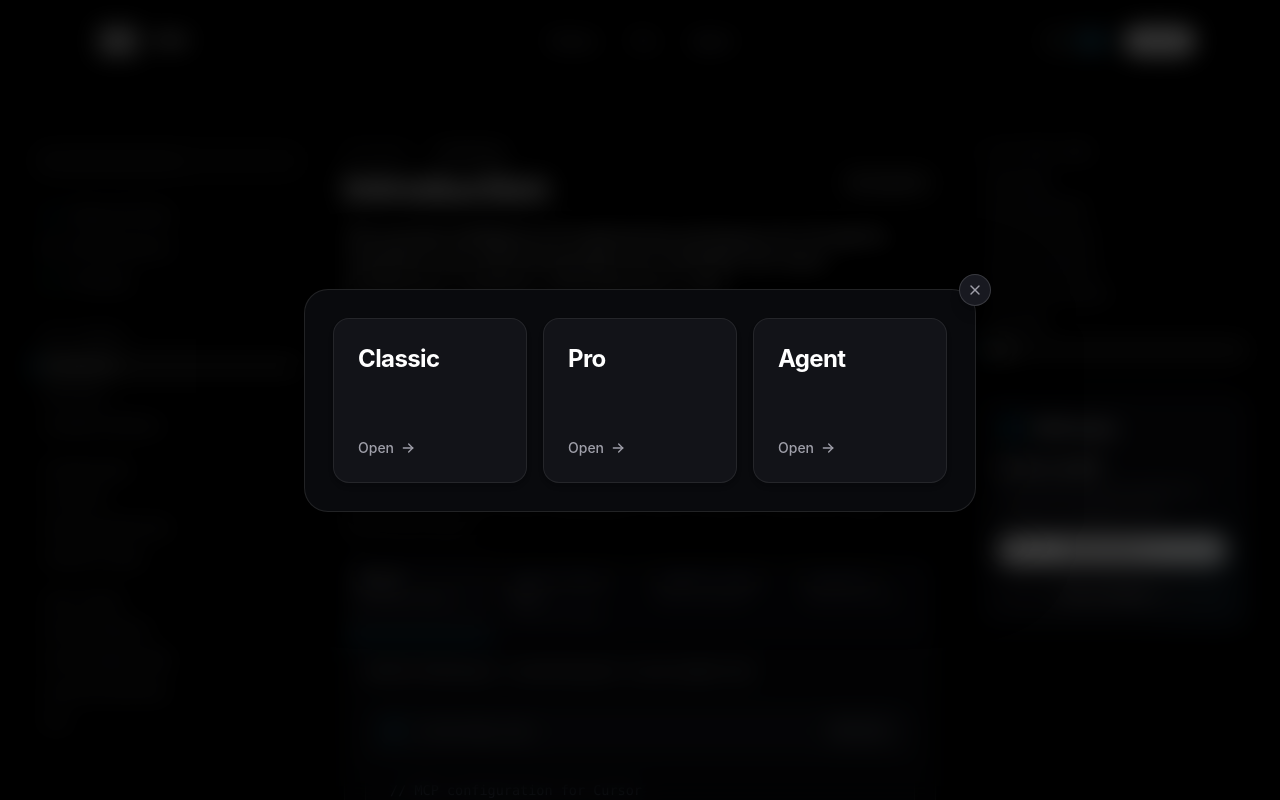
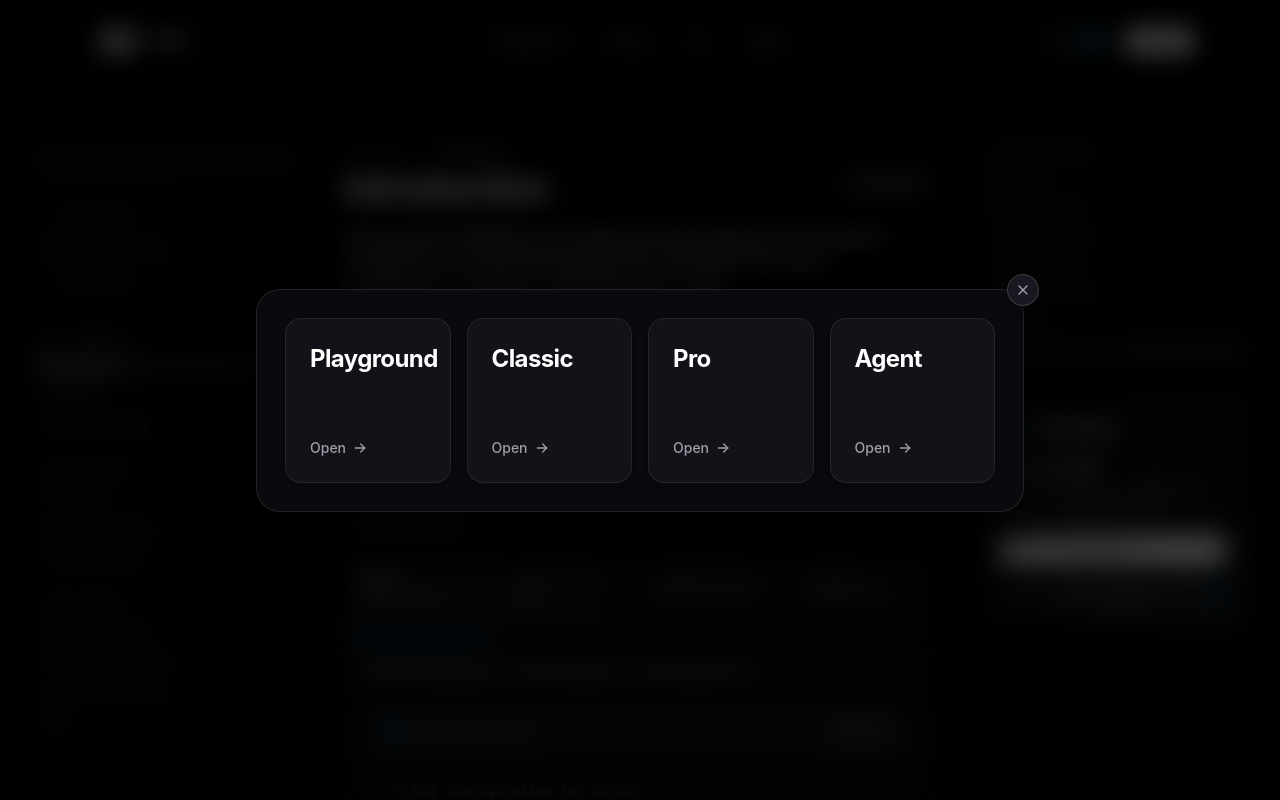
Before and after one commit to Kal215/prompt-workspace, a Next.js app in the folder apps/web/: page /docs in a window 1280 px wide. Both pictures are taken after a click on the button "Launch". Shown: the top 800 px of the page. Built offline with nearby package versions, Linux system fonts and the light colour scheme; grey boxes are pictures that could not be loaded.

Commit message:
feat(web): posisikan Playground di atas Classic pada sidebar, tambahkan Playground pada navbar docs, dan hubungkan Quick Link Playground

```diff
--- a/apps/web/src/app/docs/page.tsx
+++ b/apps/web/src/app/docs/page.tsx
@@ -42,6 +42,7 @@ export default function DocsPage() {
   const [activeSection, setActiveSection] = useState("get-started")
 
   const navItems = [
+    { name: "Playground", link: "/playground" },
     { name: "Classic", link: "/classic" },
     { name: "Pro", link: "/pro" },
     { name: "Agent", link: "/agent" },
@@ -225,11 +226,11 @@ export default function DocsPage() {
             {/* Quick Links */}
             <div className="space-y-1 pb-3 border-b border-white/[0.08]">
               <a
-                href="/classic"
+                href="/playground"
                 className="flex items-center gap-2.5 px-3 py-1.5 rounded-lg text-zinc-400 hover:text-white hover:bg-white/[0.04] transition-all"
               >
                 <IconPlayerPlay className="w-3.5 h-3.5 text-sky-400" />
-                <span>Playground Studio</span>
+                <span>Playground</span>
               </a>
               <a
                 href="https://github.com/Kal215/prompt-workspace"
--- a/apps/web/src/components/piew-footer.tsx
+++ b/apps/web/src/components/piew-footer.tsx
@@ -15,6 +15,7 @@ export function PiewFooter({ lang }: { lang: 'en' | 'id' }) {
       desc: 'A minimal, unified workspace for structured prompt engineering and AI agent orchestration.',
       col1Title: 'Platform',
       col1: [
+        { title: 'Playground', href: '/playground' },
         { title: 'Classic Studio', href: '/classic' },
         { title: 'Pro Studio', href: '/pro' },
         { title: 'Agent Workspace', href: '/agent' },
@@ -49,6 +50,7 @@ export function PiewFooter({ lang }: { lang: 'en' | 'id' }) {
       desc: 'Workspace minimalis dan terpadu untuk alur kerja AI dan prompt engineering terstruktur.',
       col1Title: 'Platform',
       col1: [
+        { title: 'Playground', href: '/playground' },
         { title: 'Classic Studio', href: '/classic' },
         { title: 'Pro Studio', href: '/pro' },
         { title: 'Workspace Agen', href: '/agent' },
--- a/apps/web/src/components/piew-launch-modal.tsx
+++ b/apps/web/src/components/piew-launch-modal.tsx
@@ -29,6 +29,10 @@ export function PiewLaunchModal({ isOpen, onClose, lang }: PiewLaunchModalProps)
 
   const workspaces = [
     {
+      name: "Playground",
+      href: "/playground",
+    },
+    {
       name: "Classic",
       href: "/classic",
     },
@@ -56,14 +60,14 @@ export function PiewLaunchModal({ isOpen, onClose, lang }: PiewLaunchModalProps)
             className="fixed inset-0 bg-black/75 backdrop-blur-md cursor-pointer"
           />
 
-          {/* Modal Container: 3 kotak bersih berdampingan */}
+          {/* Modal Container: 4 kotak bersih berdampingan */}
           <motion.div
             initial={{ opacity: 0, scale: 0.95, y: 10 }}
             animate={{ opacity: 1, scale: 1, y: 0 }}
             exit={{ opacity: 0, scale: 0.95, y: 10 }}
             transition={{ duration: 0.2, ease: "easeOut" }}
             onClick={(e) => e.stopPropagation()}
-            className="relative w-full max-w-2xl bg-[#090a0d] border border-white/10 rounded-3xl p-5 sm:p-7 shadow-[0_30px_90px_rgba(0,0,0,0.9)] z-10"
+            className="relative w-full max-w-3xl bg-[#090a0d] border border-white/10 rounded-3xl p-5 sm:p-7 shadow-[0_30px_90px_rgba(0,0,0,0.9)] z-10"
           >
             {/* Close Button */}
             <button
@@ -75,8 +79,8 @@ export function PiewLaunchModal({ isOpen, onClose, lang }: PiewLaunchModalProps)
               <IconX className="w-4 h-4" />
             </button>
 
-            {/* 3 Columns: Classic | Pro | Agent */}
-            <div className="grid grid-cols-1 sm:grid-cols-3 gap-3.5 sm:gap-4">
+            {/* 4 Columns: Playground | Classic | Pro | Agent */}
+            <div className="grid grid-cols-2 sm:grid-cols-4 gap-3.5 sm:gap-4">
               {workspaces.map((ws) => (
                 <Link
                   key={ws.name}
--- a/apps/web/src/components/workspace/workspace-sidebar.tsx
+++ b/apps/web/src/components/workspace/workspace-sidebar.tsx
@@ -311,9 +311,9 @@ export function WorkspaceSidebar({
   );
 
   const primaryItems: { label: string; href: string; icon?: (props: IconProps) => ReactNode }[] = [
+    { label: "Playground", href: "/playground" },
     { label: "Classic", href: "/classic" },
     { label: "Pro", href: "/pro" },
-    { label: "Playground", href: "/playground" },
     { label: "Agent", href: "/agent" },
   ];
 
```
